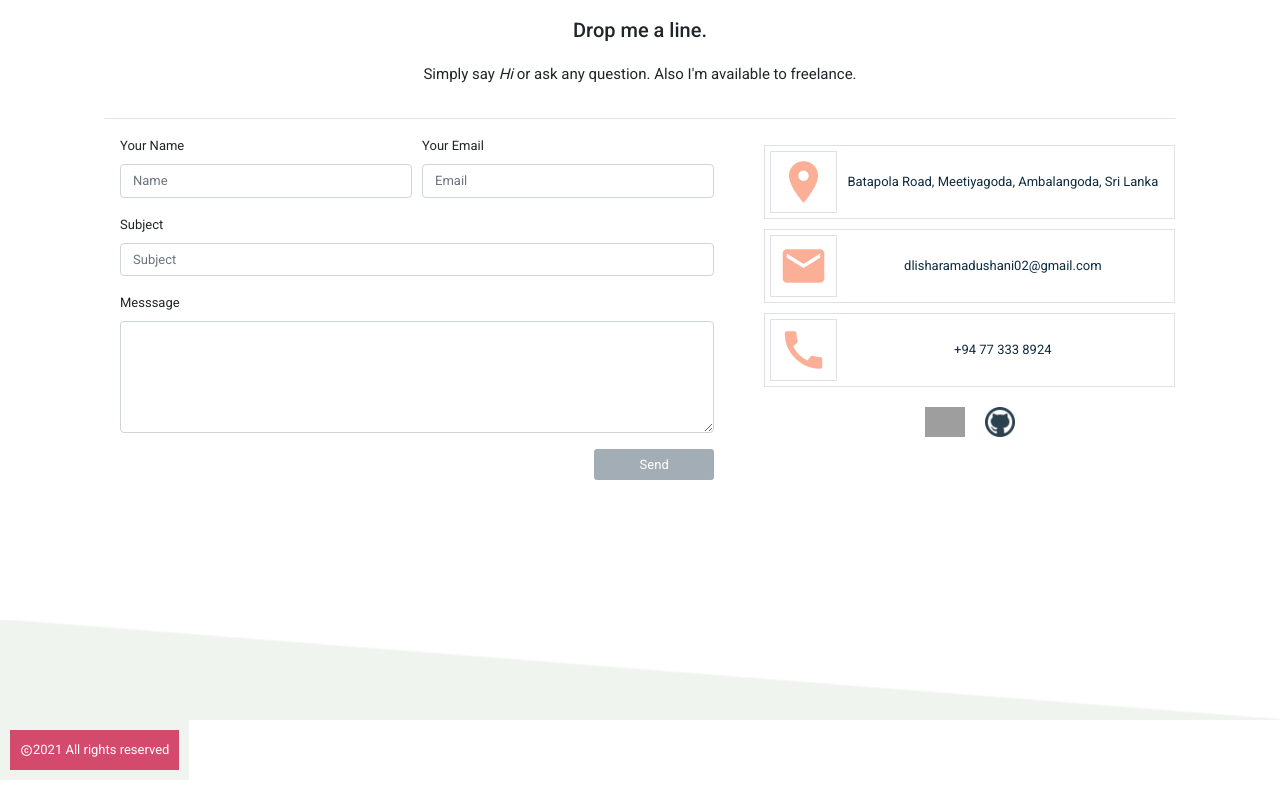
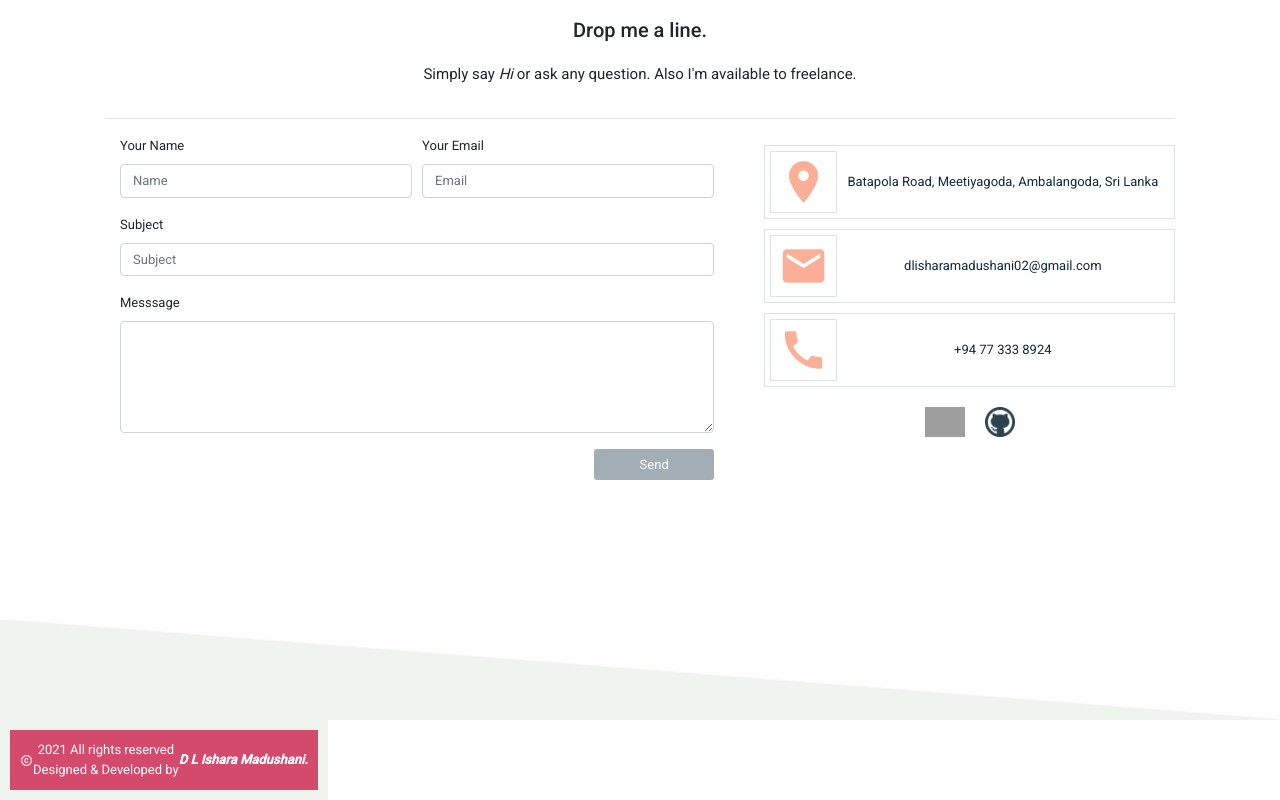
Before and after one commit to DLIsharaMadushani/My-Resume, an Angular app: page / in a window 1280 px wide. Shown: the part 6741-7541 px from the top of the page. Built offline with nearby package versions, Linux system fonts and the light colour scheme; grey boxes are pictures that could not be loaded; a web font is replaced by a local one.

Commit message:
change footer

```diff
--- a/src/app/footer/footer.component.html
+++ b/src/app/footer/footer.component.html
@@ -1,5 +1,7 @@
 <footer>
   <div class="footer">
     <i class="material-icons icon">copyright</i>2021 All rights reserved
+    <br/>
+    Designed & Developed by<span > D L Ishara Madushani.</span>
   </div>
 </footer>
--- a/src/app/footer/footer.component.sass
+++ b/src/app/footer/footer.component.sass
@@ -19,6 +19,11 @@ footer
   padding: 10px
   background-color: #D34A6D
   color: #fff
+  font-family: Roboto, serif
 
 i
   font-size: small
+
+span
+  font-style: italic
+  font-weight: bold
```
